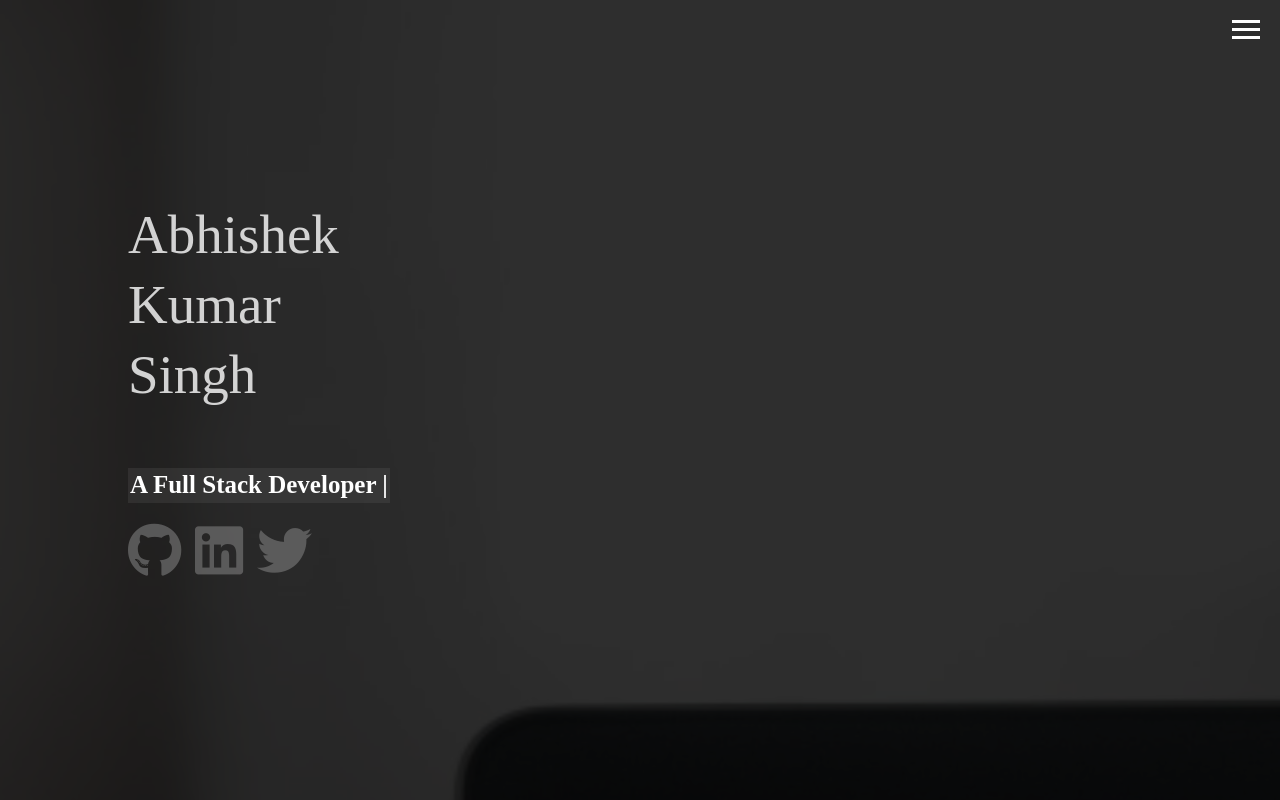
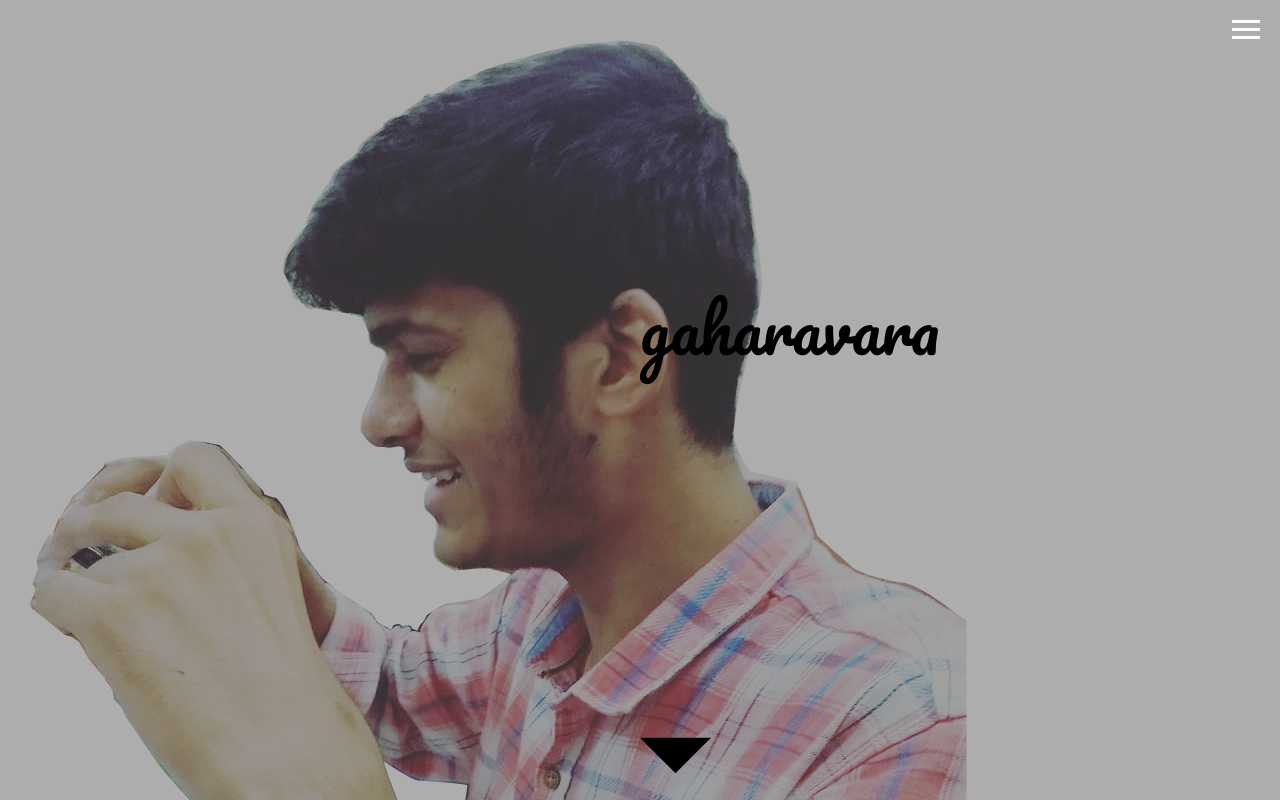
Before and after one commit to ltosh9802/gaharavara.github.io, a website: page index.html in a window 1280 px wide. Drawn offline with Linux system fonts and the light colour scheme.

Commit message:
Adding Intro Page
For the completion of the portfolio page, this is a new branch to
keep on developing the required components.

```diff
--- /dev/null
+++ b/css/intro.css
@@ -0,0 +1,43 @@
+#intro-part{
+    text-align: center;
+}
+.signature1 {
+    display: inline-block;
+    position: fixed;
+    top: 34%;
+    font-size: 400%;
+    font-family: 'Pacifico', cursive;
+}
+
+.signature2 {
+    font-family: 'Teko', sans-serif;
+}
+
+.dropdown {
+    position: fixed;
+    display: inline-block;
+    top: 90%;
+}
+
+.dropdown img{
+    height: 71px;
+}
+.mypic {
+    position: absolute;
+}
+.mypic img {
+    z-index: -1;
+    position: fixed;
+    float: left;
+}
+
+.shade {
+    position: absolute;
+    z-index: 0;
+
+    top: 0;
+    left: 0;
+    width: 100%;
+    height: 100%;
+    background: rgba(0,0,0,0.32);
+}
--- a/css/main.css
+++ b/css/main.css
@@ -17,10 +17,12 @@ html {
 a {
   text-decoration: none; }
 
+#prime-part {
+    display: none;
+}
+
 /* Forms a layer of black color which is then lightened over the background image to create the overall background in case of HOME */
 body {
-  overflow: hidden;
-  background: url(../bg-mob.png);
   background-attachment: fixed;
   background-size: cover;
   z-index: -1;
@@ -32,7 +34,7 @@ body {
     right: 0;
     width: 100%;
     height: 100%;
-    background: rgba(0, 0, 0, 0.82);
+    background: rgba(0, 0, 0, 0);
     background-size: cover; }
 
 /* The home-text section is everything that we display on our homepage */
--- a/index.html
+++ b/index.html
@@ -6,8 +6,10 @@
         <meta name="viewport" content="width=device-width,
         initial-scale=1.0">
         <meta http-equiv="X-UA-Compatible" content="ie=edge">
+        <link rel="stylesheet" href="css/intro.css">
         <link rel="stylesheet" href="css/main.css">
         <link rel="stylesheet" href="https://use.fontawesome.com/releases/v5.6.3/css/all.css" integrity="sha384-UHRtZLI+pbxtHCWp1t77Bi1L4ZtiqrqD80Kn4Z8NTSRyMA2Fd33n5dQ8lWUE00s/" crossorigin="anonymous">
+        <link href="https://fonts.googleapis.com/css?family=Pacifico|Teko&display=swap" rel="stylesheet">
 
         <title>Welcome</title>
 
@@ -20,6 +22,7 @@
                     <div class="btn-line" id="btn2"></div>
                     <div class="btn-line" id="btn3"></div>
                 </div>
+                <!--
                 <div class="menu">
                     <ul class="menu-list">
                         <li id="home"><a href="">HOME</a></li>
@@ -28,8 +31,26 @@
                         <li id="reach-me"><a href="#!">HOW TO REACH ME</a></li>
                     </ul>
                 </div>
+                -->
             </nav>
         </header>
+        <div id="intro-part">
+            <div id="signature" class="signature1">
+                gaharavara
+            </div>
+            <br>
+            <div class="dropdown">
+                <img src="dropdown.svg">
+            </div>
+            <div class="mypic">
+                <img src="dp-final.png">
+            </div>
+            <div class="shade">
+            </div>
+        </div>
+
+
+        <div id="prime-part">
         <div class="home-text">
             Abhishek<br>Kumar<br>Singh
              <div class="quote">
@@ -38,19 +59,26 @@
                 </h6>
             </div>
             <div class="icons">
-                <a href="#!">
+                <a href="https://www.github.com/gaharavara">
                     <i class="fab fa-github"></i>
                 </a>
-                <a href="#!">
+                <a href="https://www.linkedin.com/in/gaharavara">
                     <i class="fab fa-linkedin"></i>
                 </a>
-                <a href="#!">
+                <a href="https://twitter.com/gaharavara">
                     <i class="fab fa-twitter "></i>
                 </a>
             </div>
         </div>
-
+        </div>
         <script type="text/javascript">
+            var bool_signature = true;
+            var signature = document.getElementById("signature");
+            function signatureFunction() {
+                alert("changing signautre");
+                signature.className = signature.className.replace(/\bsignature1\b/g, "signature2");
+            }
+            signatureFunction();
             var show = false;
             var menu-btn = document.getElementById("menu-btn");
             var menu-btn-before = document.getElementsByClassName("menu-btn-before")[0];
```
Also changed, not shown: dp-final.png (added), dropdown.svg (added), dropdown1.png (added).
